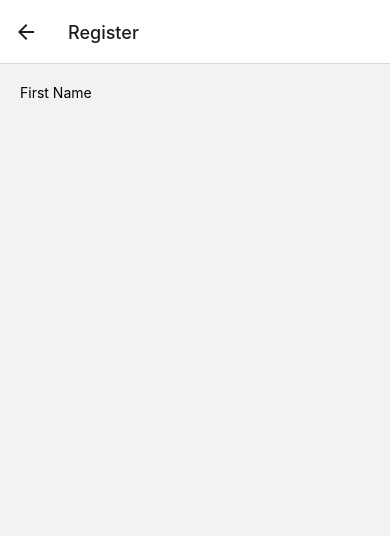
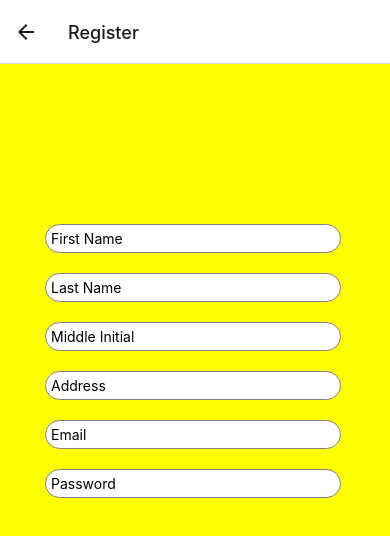
Before and after one commit to cerae1/sundo-app, a React Native app: screen /Register in a window 390 px wide. Shown: the top 536 px of the page. Built offline with nearby package versions, Linux system fonts and the light colour scheme.

Commit message:
centered position

```diff
--- a/components/Login/login-screen.js
+++ b/components/Login/login-screen.js
@@ -6,8 +6,8 @@ const Login =  () => {
     return (
         <View style={styles.container}>
              {/* input for log in */}
-            <TextInput style={styles.input} placeholder="Email"/>
-            <TextInput style={styles.input} placeholder="Password"
+            <TextInput style={styles.input1} placeholder="Email"/>
+            <TextInput style={styles.input2} placeholder="Password"
             secureTextEntry={true}/>
              {/* for different 2 buttons below is button 1 */}
                 <View style ={styles.buttoncontainer}>
@@ -22,7 +22,18 @@ const Login =  () => {
 }
 
 const styles = StyleSheet.create({
-    input: {
+    input1: {
+        borderColor: "grey",
+        backgroundColor: "white",
+        width: "100%",
+        borderWidth: 1,
+        borderRadius: 100,
+        padding: 10,
+        justifyContent: "center",
+        marginTop: 200,
+        marginBottom: 10,
+    },
+    input2: {
         borderColor: "grey",
         backgroundColor: "white",
         width: "100%",
@@ -33,12 +44,10 @@ const styles = StyleSheet.create({
         marginBottom: 10,
     },
     buttoncontainer: {
-        marginBottom: 10,
         width: "100%",
         padding: 10,
     },
     buttoncontainer2: {
-        marginBottom: 10,
         width: "100%",
         padding: 10,
     }
--- a/screens/register-screens.js
+++ b/screens/register-screens.js
@@ -1,20 +1,107 @@
-import { View, Text, StyleSheet, TextInput } from "react-native";
+import { View, Text, StyleSheet, TextInput, SafeAreaView} from "react-native";
 
 const RegisterScreen = () => {
     return (
         <View style={styles.screen}>
-            <View style={styles.input}>
-                <TextInput style={styles.input} placeholder="First Name"/>
+            <View>
+                <TextInput style={styles.input1} placeholder="First Name"/>
             </View>
-
+            <View>
+                <TextInput style={styles.input2} placeholder="Last Name"/>
+            </View>
+            <View>
+                <TextInput style={styles.input3} placeholder="Middle Initial" />
+            </View>
+            <View>
+                <TextInput style={styles.input4} placeholder="Address" />
+            </View>
+            <View>
+                <TextInput style={styles.input5} placeholder="Email" />
+            </View>
+            <View>
+                <TextInput style={styles.input6} placeholder="Password"
+                secureTextEntry={true}/>
+            </View>
         </View>
     );
 }
 
 const styles = StyleSheet.create({
+    input1: {
+        borderColor: "grey",
+        backgroundColor: "white",
+        width: "80%",
+        justifyContent: "center",
+        borderRadius: 100,
+        marginTop: 150,
+        marginBottom: 10,
+        borderWidth: 1,
+        padding: 5,
+        marginLeft: 35,
+
+    },
+    input2: {
+        borderColor: "grey",
+        backgroundColor:"white",
+        width: "80%",
+        borderRadius: 100,
+        marginTop: 10,
+        marginBottom: 10,
+        borderWidth: 1,
+        padding: 5,
+        marginLeft: 35,
+    },
+    input3: {
+        borderColor: "grey",
+        backgroundColor: "white",
+        width: "80%",
+        borderRadius: 100,
+        marginTop: 10,
+        marginBottom: 10,
+        borderWidth: 1,
+        padding: 5,
+        marginLeft: 35,
+    },
+    input4: {
+        borderColor: "grey",
+        backgroundColor: "white",
+        width: "80%",
+        borderRadius: 100,
+        marginTop: 10,
+        marginBottom: 10,
+        borderWidth: 1,
+        padding: 5,
+        marginLeft: 35,
+    },
+    input5: {
+        borderColor: "grey",
+        backgroundColor: "white",
+        width: "80%",
+        borderRadius: 100,
+        marginTop: 10,
+        marginBottom: 10,
+        borderWidth: 1,
+        padding: 5,
+        marginLeft: 35,
+    },
+    input6: {
+        borderColor: "grey",
+        backgroundColor: "white",
+        width: "80%",
+        borderRadius: 100,
+        marginTop: 10,
+        marginBottom: 10,
+        borderWidth: 1,
+        padding: 5,
+        marginLeft: 35,
+    },
+
+
     screen: {
-        padding: 20,
-    }
+        backgroundColor: "yellow",
+        flex: 1,
+        padding: 10,
+    },
 })
 
 export default RegisterScreen;
```
